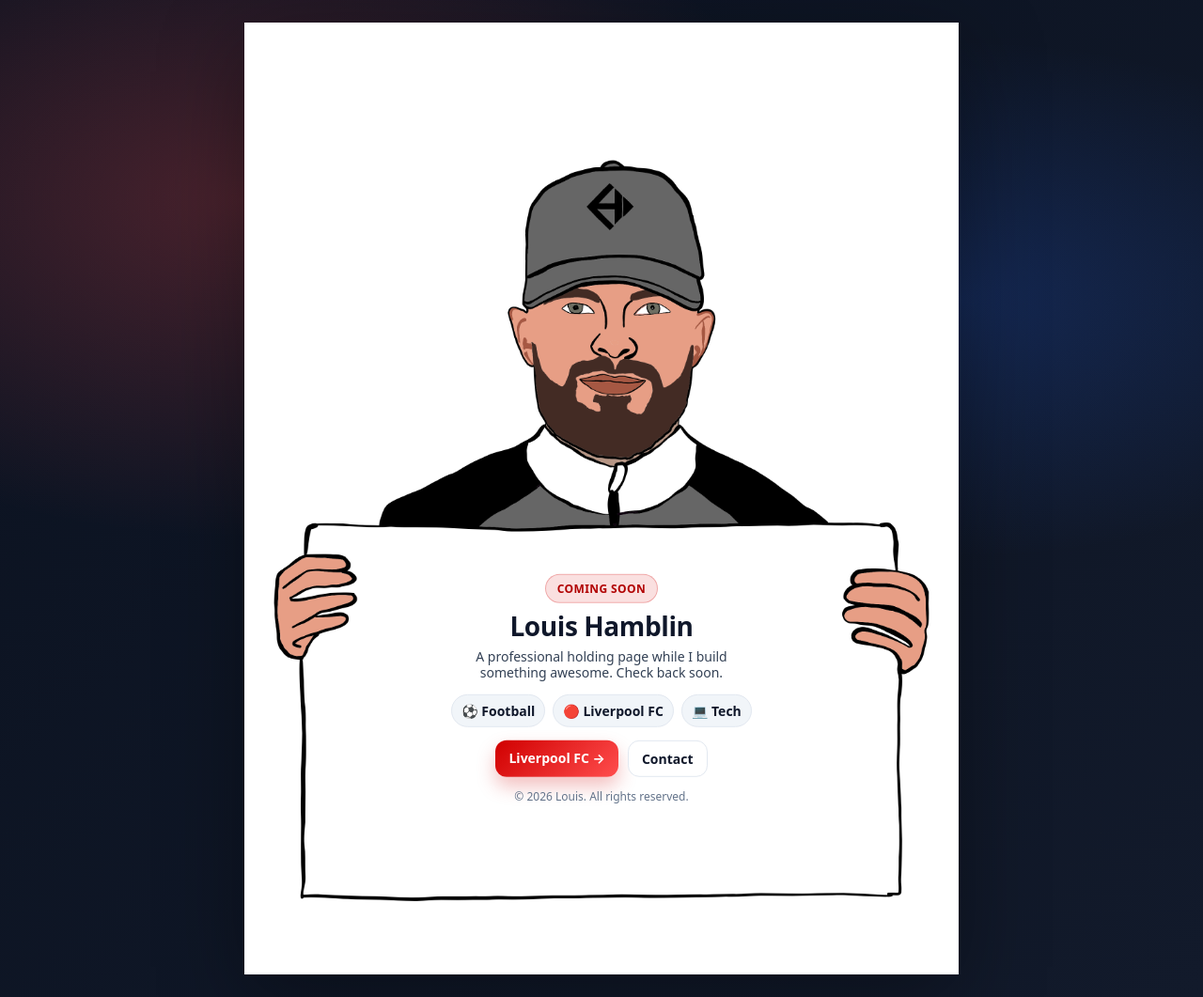
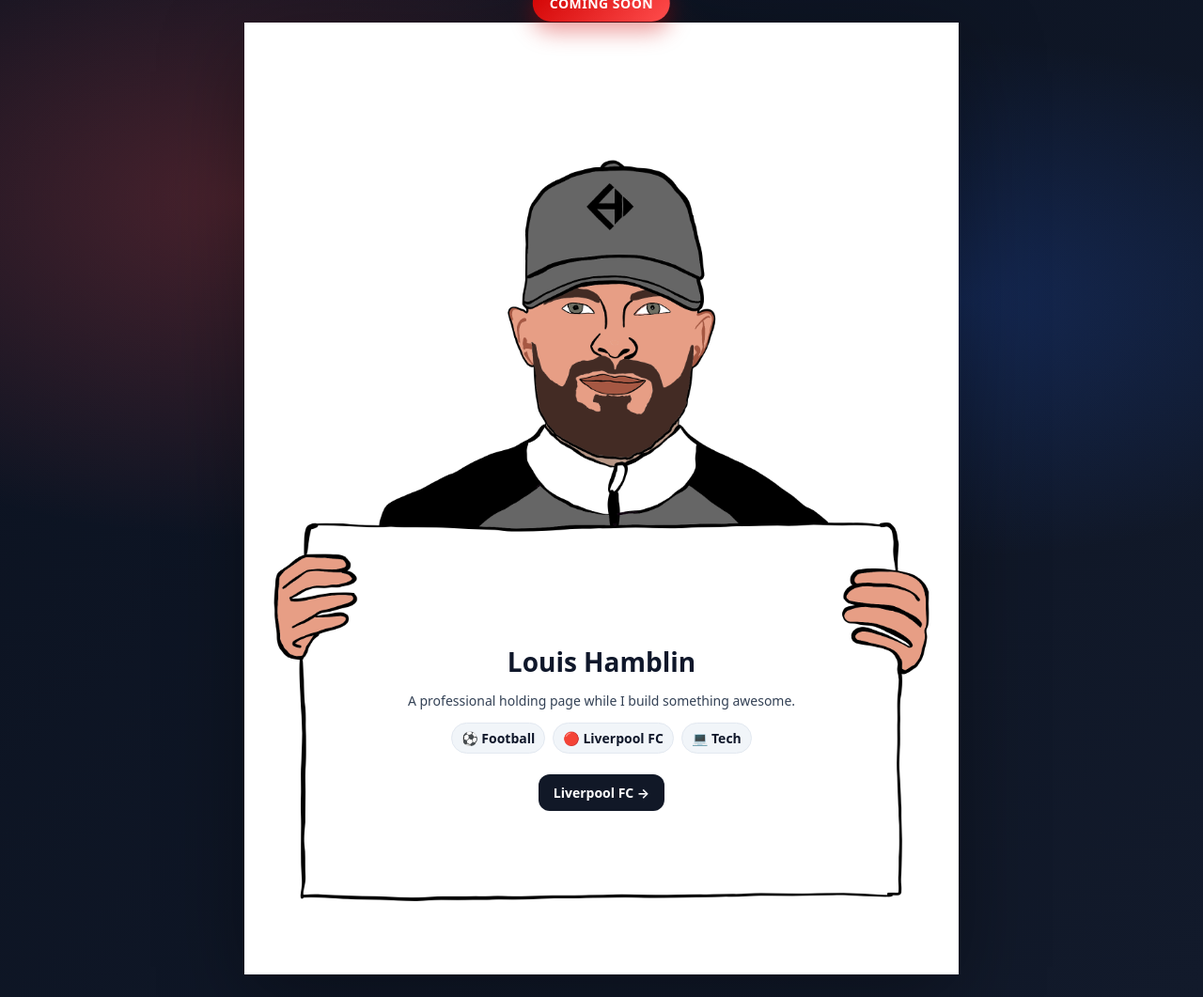
Before and after one commit to louishamblin/websitetest.com, a plain HTML site: page index.html in a window 1280 px wide. Shown: the whole page at 94% size. Drawn offline with Linux system fonts and the light colour scheme.

Commit message:
Update index.html

```diff
--- a/index.html
+++ b/index.html
@@ -18,7 +18,6 @@
     radial-gradient(1000px 600px at 20% 20%, rgba(255, 77, 77, 0.25), transparent 60%),
     radial-gradient(900px 500px at 80% 30%, rgba(37, 99, 235, 0.22), transparent 55%),
     linear-gradient(135deg, #0b1220, #121a2b);
-      color:#0f172a;
 }
 
 .container{
@@ -30,137 +29,95 @@
 .container img{
   width:100%;
   display:block;
-      height:auto;
 }
 
-    /* CONTENT ON SIGN (responsive typography + spacing) */
+/* COMING SOON ABOVE HEAD */
+.top-badge{
+  position:absolute;
+  top:-40px;
+  left:50%;
+  transform:translateX(-50%);
+  background: linear-gradient(135deg,#d00000,#ff4d4d);
+  color:white;
+  padding:10px 18px;
+  border-radius:999px;
+  font-weight:700;
+  font-size:14px;
+  letter-spacing:0.5px;
+  box-shadow:0 10px 25px rgba(208,0,0,0.4);
+}
+
+/* CONTENT ON SIGN */
 .card-content{
   position:absolute;
   left:50%;
-      top:70%;
+  top:74%;   /* lowered so name sits on card */
   transform:translate(-50%, -50%);
   width:60%;
   text-align:center;
   color:#0f172a;
-      padding:10px 16px;
-    }
-
-    .badge{
-      display:inline-block;
-      padding:6px 12px;
-      border-radius:999px;
-      font-size: clamp(10px, 2.6vw, 12px);
-      font-weight:700;
-      letter-spacing:0.4px;
-      background: rgba(208,0,0,0.12);
-      border: 1px solid rgba(208,0,0,0.25);
-      color:#b10000;
-      margin-bottom:10px;
-      white-space: nowrap;
 }
 
 h1{
-      margin:0 0 8px;
-      font-size: clamp(18px, 4.6vw, 28px);
-      letter-spacing:-0.4px;
-      line-height:1.05;
+  margin:0 0 10px;
+  font-size: clamp(20px, 4.5vw, 28px);
 }
 
 .subtitle{
-      margin:0 auto 14px;
-      font-size: clamp(11px, 3.1vw, 14px);
+  font-size: clamp(12px, 3vw, 14px);
   color:#334155;
-      line-height:1.25;
-      max-width: 34ch;
+  line-height:1.3;
+  margin-bottom:14px;
 }
 
 .list{
-      margin: 10px auto 14px;
+  list-style:none;
   padding:0;
-      list-style:none;
+  margin:12px 0;
   display:flex;
   justify-content:center;
   flex-wrap:wrap;
   gap:8px;
-      font-size: clamp(11px, 3.0vw, 14px);
+  font-size: clamp(11px, 3vw, 14px);
 }
 
 .pill{
-      padding:7px 10px;
+  padding:6px 10px;
   border-radius:999px;
   background:#f1f5f9;
   border:1px solid #e2e8f0;
   font-weight:600;
-      white-space: nowrap;
-    }
-
-    .actions{
-      display:flex;
-      justify-content:center;
-      gap:10px;
-      flex-wrap:wrap;
-      margin-top:6px;
 }
 
 .btn{
   display:inline-block;
-      padding: 9px 14px;
+  margin-top:10px;
+  padding:10px 16px;
   border-radius:12px;
+  background:#111827;
+  color:white;
+  text-decoration:none;
   font-weight:700;
-      text-decoration:none;
-      font-size: clamp(11px, 3.0vw, 14px);
-      transition: transform 0.15s ease, opacity 0.15s ease;
-      user-select:none;
-      white-space: nowrap;
+  font-size: clamp(11px, 3vw, 14px);
+  transition:0.2s ease;
 }
 
 .btn:hover{
-      transform: translateY(-2px);
-      opacity:0.95;
+  transform:translateY(-2px);
+  opacity:0.9;
 }
 
-    .btn-primary{
-      background: linear-gradient(135deg, #d00000, #ff4d4d);
-      color:white;
-      box-shadow: 0 10px 20px rgba(208,0,0,0.25);
+/* MOBILE ADJUSTMENTS */
+@media (max-width:520px){
+  .card-content{
+    top:76%;
+    width:66%;
   }
 
-    .btn-ghost{
-      background:white;
-      color:#0f172a;
-      border:1px solid #e2e8f0;
-    }
-
-    .fineprint{
-      margin-top:12px;
-      font-size: clamp(10px, 2.6vw, 12px);
-      color:#64748b;
-    }
-
-    /* MOBILE TUNING */
-    @media (max-width: 520px){
-      .card-content{
-        top: 72%;      /* move slightly down/up for your image on mobile */
-        width: 66%;    /* bring text inward so it avoids fingers */
-        padding: 8px 12px;
-      }
-
-      .subtitle{
-        max-width: 30ch;
-        margin-bottom: 12px;
-      }
-
-      .list{
-        gap:6px;
-        margin-bottom: 12px;
-      }
-
-      .pill{
-        padding:6px 9px;
-      }
-
-      .actions{
-        gap:8px;
+  .top-badge{
+    top:-30px;
+    font-size:12px;
+    padding:8px 14px;
   }
 }
 </style>
@@ -168,16 +125,18 @@
 
 <body>
   <div class="container">
+
+    <div class="top-badge">
+      COMING SOON
+    </div>
+
     <img src="avatar.png" alt="Louis holding sign">
 
     <div class="card-content">
-      <div class="badge">COMING SOON</div>
-
       <h1>Louis Hamblin</h1>
 
       <p class="subtitle">
         A professional holding page while I build something awesome.
-        Check back soon.
       </p>
 
       <ul class="list">
@@ -186,23 +145,11 @@
         <li class="pill">💻 Tech</li>
       </ul>
 
-      <div class="actions">
-        <a class="btn btn-primary" href="https://www.liverpoolfc.com" target="_blank" rel="noopener">
+      <a class="btn" href="https://www.liverpoolfc.com" target="_blank">
         Liverpool FC →
-        </a>
-        <a class="btn btn-ghost" href="#" onclick="alert('Thanks for visiting!'); return false;">
-          Contact
       </a>
     </div>
 
-      <div class="fineprint">
-        © <span id="year"></span> Louis. All rights reserved.
   </div>
-    </div>
-  </div>
-
-  <script>
-    document.getElementById("year").textContent = new Date().getFullYear();
-  </script>
 </body>
 </html>
```
Lines whose indentation alone changed are shown as unchanged.
